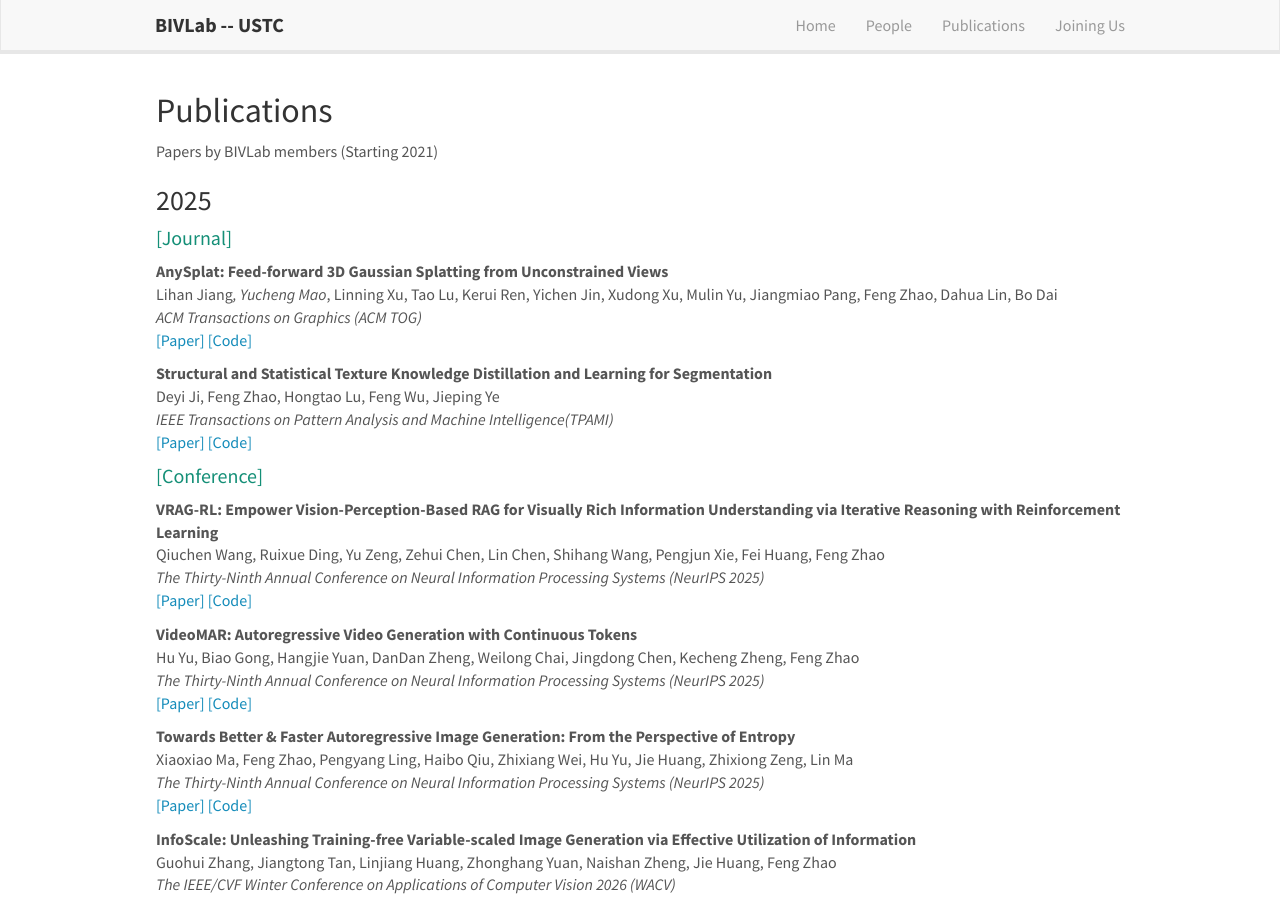
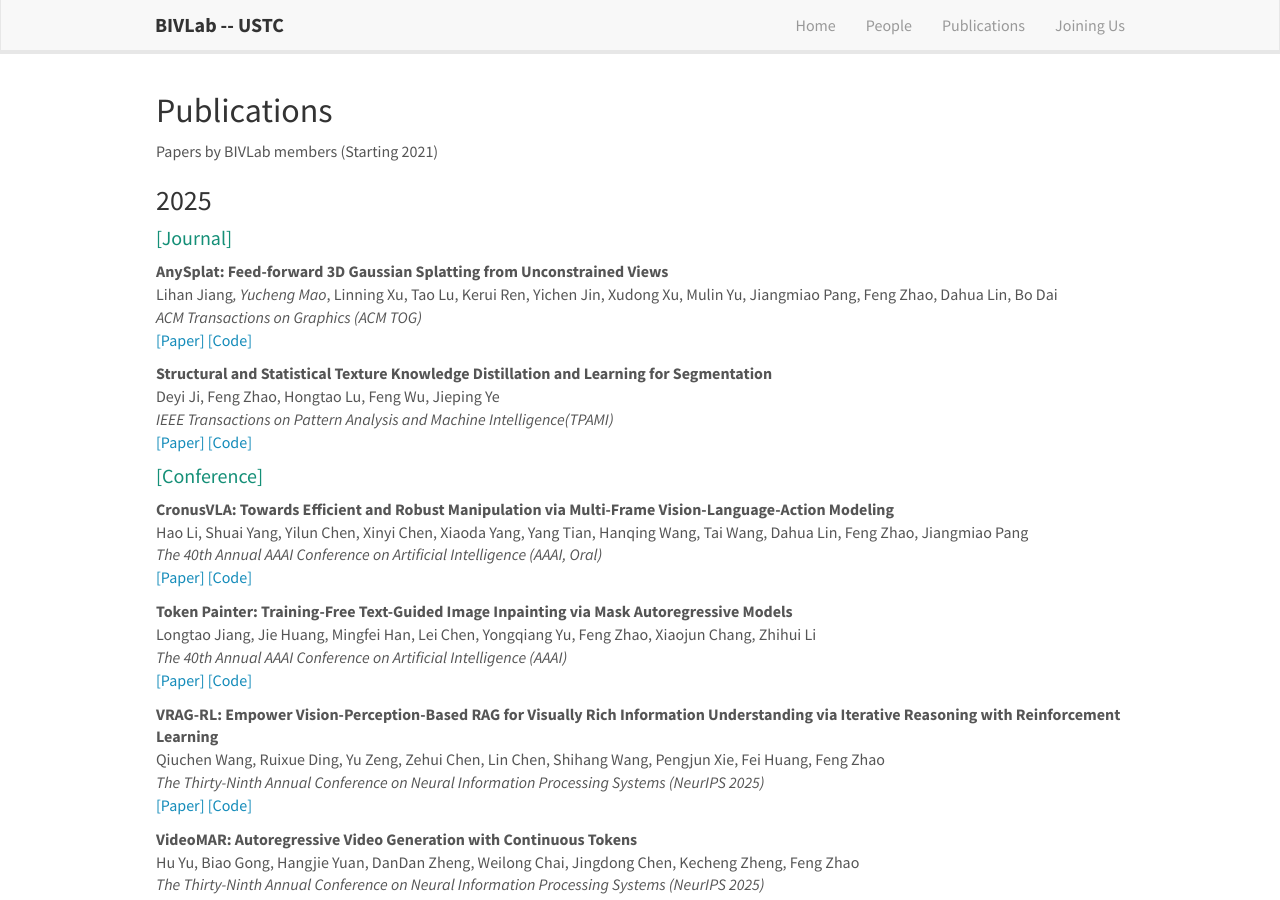
Before and after one commit to bivlab123/bivlab123.github.io, a Jekyll site: the page built from _pages/publications.md, in a window 1280 px wide and 900 px high. Built offline with Jekyll 4.4.1, drawn with Linux system fonts in a browser that asks for light colours; nearby versions of some CDN libraries.

Commit message:
update aaai

```diff
--- a/_data/news.yml
+++ b/_data/news.yml
@@ -1,3 +1,7 @@
+
+- date: Nov 2025
+  headline: "We have 2 papers (1 Oral) accepted to AAAI 2026!"
+
 - date: Sep 2025
   headline: "We have 3 papers accepted to NeurIPS 2025!"
 
--- a/_data/publist_2025.yml
+++ b/_data/publist_2025.yml
@@ -1,3 +1,28 @@
+- title: "CronusVLA: Towards Efficient and Robust Manipulation via Multi-Frame Vision-Language-Action Modeling"
+  authors: Hao Li, Shuai Yang, Yilun Chen, Xinyi Chen, Xiaoda Yang, Yang Tian, Hanqing Wang, Tai Wang, Dahua Lin, Feng Zhao, Jiangmiao Pang
+  venue: "The 40th Annual AAAI Conference on Artificial Intelligence (AAAI, Oral)"
+  link:
+    url: https://arxiv.org/abs/2506.19816
+    display: \[Paper\]
+  code:
+    url: https://lihaohn.github.io/CronusVLA.github.io
+    display: \[Code\]
+  highlight: 0
+  year: 2025
+
+
+- title: "Token Painter: Training-Free Text-Guided Image Inpainting via Mask Autoregressive Models"
+  authors: Longtao Jiang, Jie Huang, Mingfei Han, Lei Chen, Yongqiang Yu, Feng Zhao, Xiaojun Chang, Zhihui Li
+
+  venue: "The 40th Annual AAAI Conference on Artificial Intelligence (AAAI)"
+  link:
+    url: https://arxiv.org/pdf/2509.23919
+    display: \[Paper\]
+  code:
+    url: https://github.com/longtaojiang/Token-Painter
+    display: \[Code\]
+  highlight: 0
+
 
 - title: "VRAG-RL: Empower Vision-Perception-Based RAG for Visually Rich Information Understanding via Iterative Reasoning with Reinforcement Learning"
   authors: Qiuchen Wang, Ruixue Ding, Yu Zeng, Zehui Chen, Lin Chen, Shihang Wang, Pengjun Xie, Fei Huang, Feng Zhao
```
